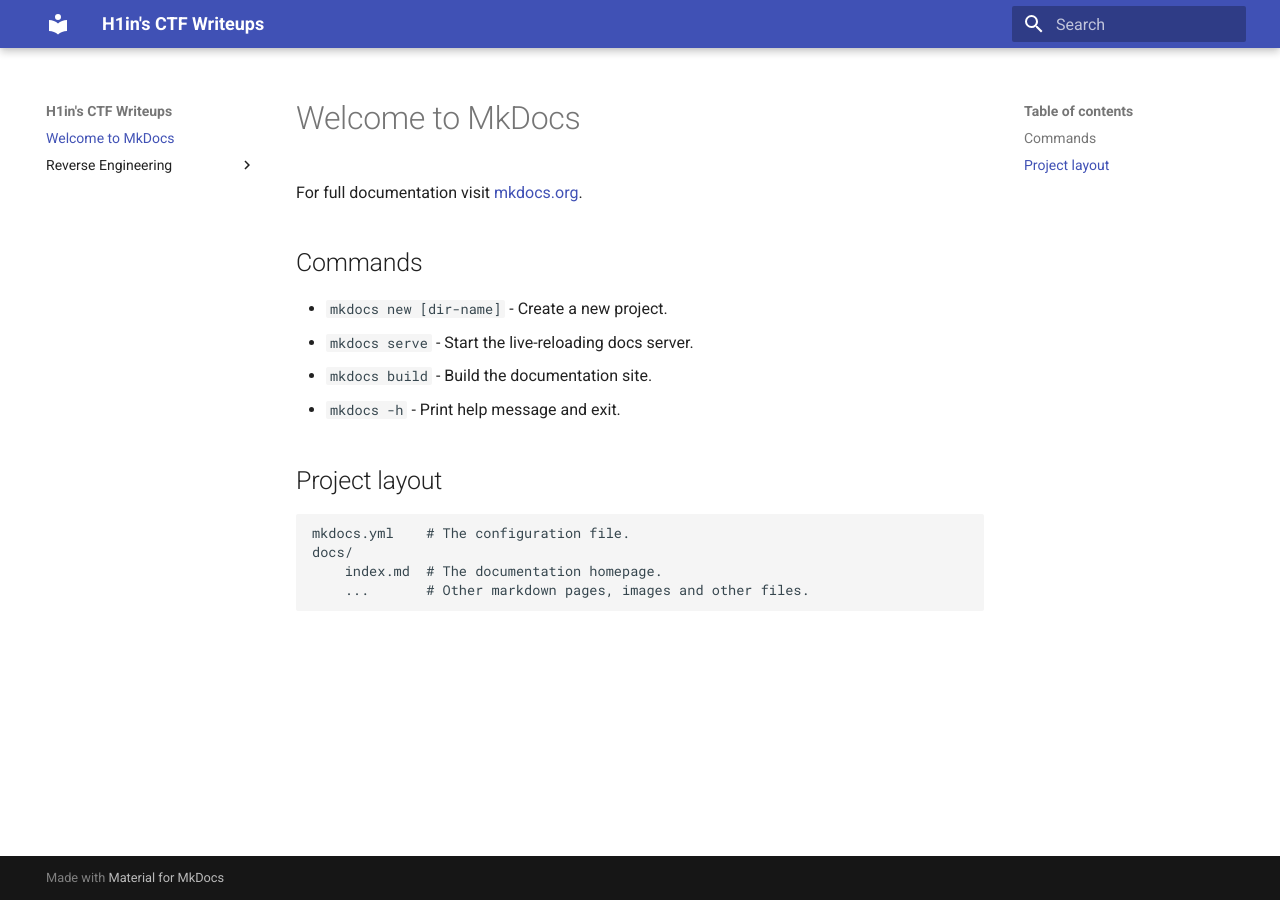
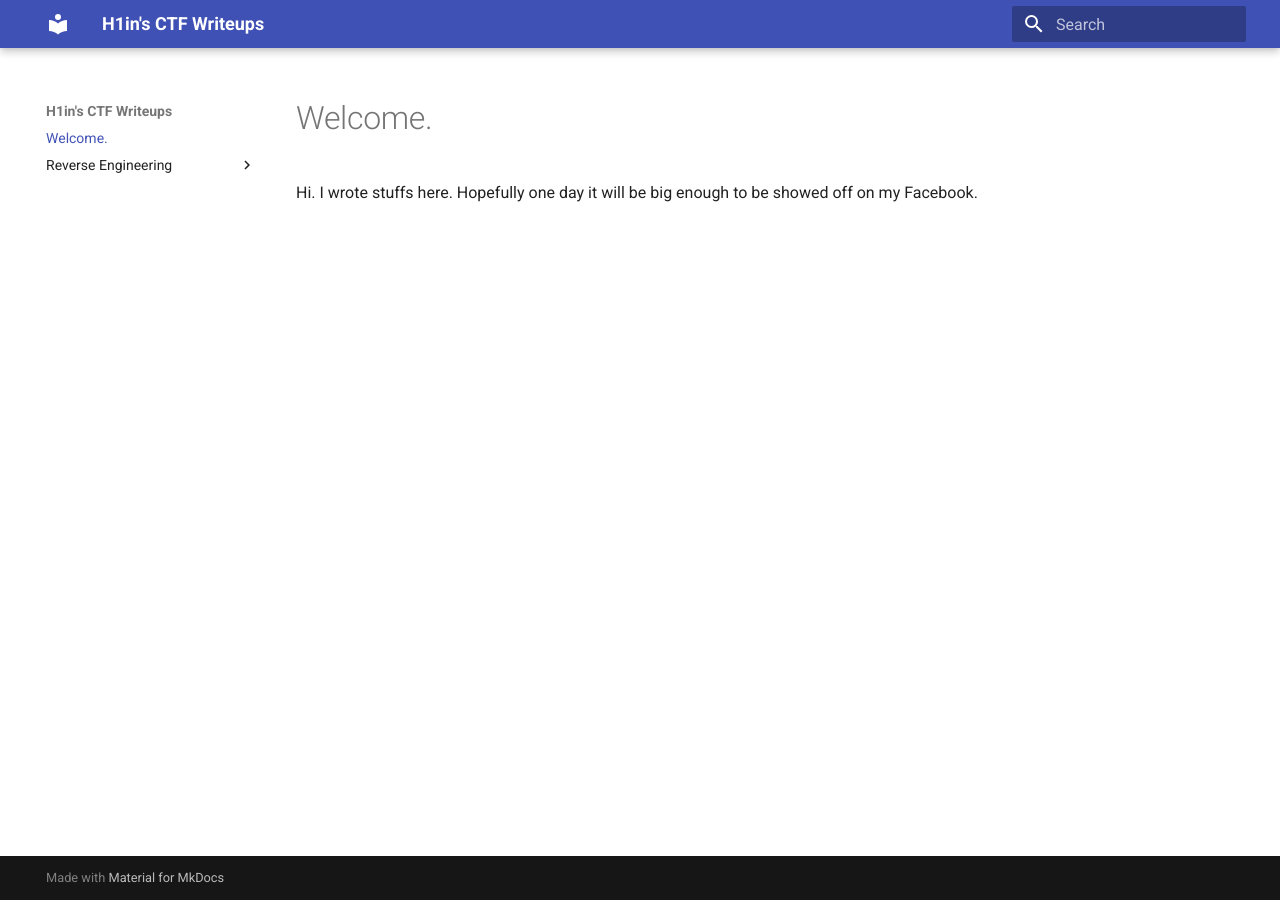
Before and after one commit to hiinng48/CTF-Writeups, an MkDocs documentation site: the page built from docs/index.md, in a window 1280 px wide. Built offline with MkDocs 1.6.1 and Material for MkDocs 9.7.7, drawn with Linux system fonts in a browser that asks for light colours.

Commit message:
minor fixing

```diff
--- a/docs/index.md
+++ b/docs/index.md
@@ -1,17 +1,4 @@
-# Welcome to MkDocs
+# Welcome.
 
-For full documentation visit [mkdocs.org](https://www.mkdocs.org).
-
-## Commands
-
-* `mkdocs new [dir-name]` - Create a new project.
-* `mkdocs serve` - Start the live-reloading docs server.
-* `mkdocs build` - Build the documentation site.
-* `mkdocs -h` - Print help message and exit.
-
-## Project layout
-
-    mkdocs.yml    # The configuration file.
-    docs/
-        index.md  # The documentation homepage.
-        ...       # Other markdown pages, images and other files.
+Hi. I wrote stuffs here.
+Hopefully one day it will be big enough to be showed off on my Facebook.
```
Also changed, not shown: 2 other files.
